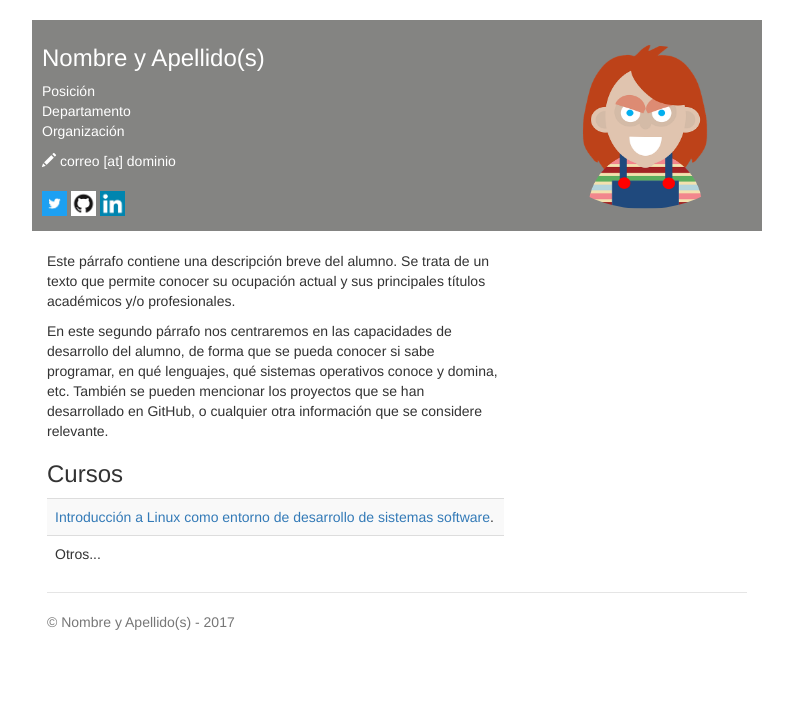
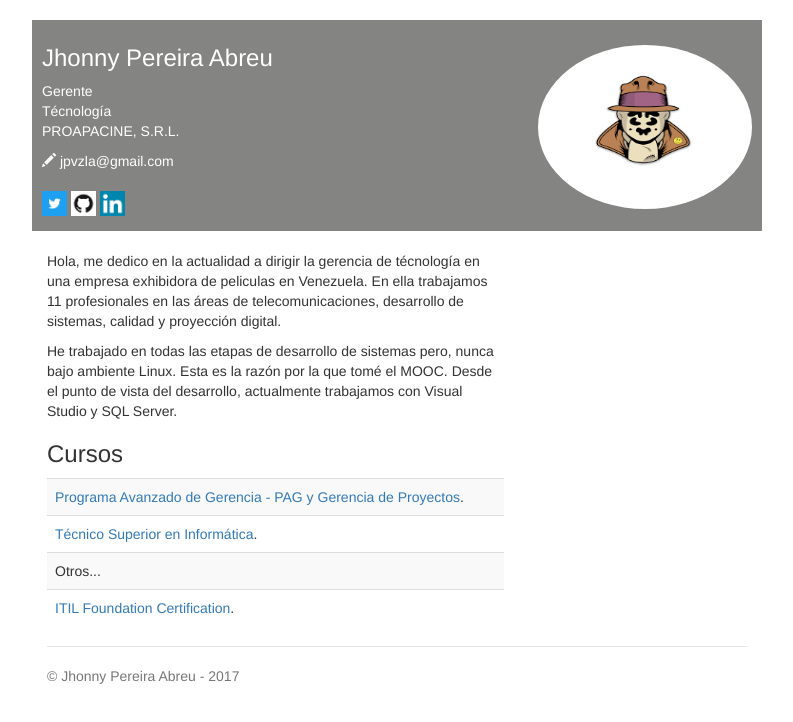
Before and after one commit to jpvzla/jpvzla.github.io, a plain HTML site: page index.html in a window 1280 px wide. Shown: the whole page, without its empty margins (243-1036 px from the left). Drawn offline with nearby package versions, Linux system fonts and the light colour scheme.

Commit message:
Tercera versión de mi sitio Web

```diff
--- a/index.html
+++ b/index.html
@@ -8,7 +8,7 @@
     <meta name="author" content="Nombre y Apellido(s)">
 
     <!--Sustituir por los datos del alumno-->
-    <title>Nombre y Apellido(s)</title>
+    <title>Jhonny Pereira Abreu</title>
 
     <link href="css/bootstrap.min.css" rel="stylesheet">
     <link href="css/style.css" rel="stylesheet">
@@ -17,45 +17,51 @@
   <body>
     <div class="container header-bar">
       <!--Sustituir por los datos del alumno-->
-      <h3>Nombre y Apellido(s) <span><img style="width: 214px; height: 164px;" class='img-circle' alt="Nombre y Apellido(s)" src="img/foto.png" align="right"></span></h3>
+      <h3>Jhonny Pereira Abreu<span><img style="width: 214px; height: 164px;" class='img-circle' alt="Nombre y Apellido(s)" src="img/images.png" align="right"></span></h3>
       <p>
         <!--Sustituir por los datos del alumno-->
-        Posición<br>
-        Departamento<br>
-        Organización
+        Gerente<br>
+        Técnología<br>
+        PROAPACINE, S.R.L.
       </p>
       <address>
         <!--Sustituir por los datos del alumno-->
-        <span class='glyphicon glyphicon-pencil'></span> correo [at] dominio <br>
+        <span class='glyphicon glyphicon-pencil'></span> jpvzla@gmail.com <br>
       </address>
 
       <!--Sustituir por los datos del alumno-->
-      <p><a href="http://twitter.com/usuario" target="blank"><img src="img/twitter-icon.jpg" width=25></a>
+      <p><a href="http://twitter.com/jpvzla" target="blank"><img src="img/twitter-icon.jpg" width=25></a>
       <!--Sustituir por los datos del alumno-->
-      <a href="http://github.com/usuario" target="blank"><img src="img/github-icon.png" width=25></a>
+      <a href="http://github.com/jpvzla" target="blank"><img src="img/github-icon.png" width=25></a>
       <!--Sustituir por los datos del alumno-->
-      <a href="https://es.linkedin.com/in/usuario" target="blank"><img src="img/linkedin-icon.png" width=25></a>
+      <a href="https://es.linkedin.com/in/jpvzla" target="blank"><img src="img/linkedin-icon.png" width=25></a>
     </div>
 
     <div class="container">
       <div class='row'>
         <div class='col-sm-8'>
           <br>
-          <p>Este párrafo contiene una descripción breve del alumno. Se trata de un texto que permite conocer su ocupación actual y sus principales títulos académicos y/o profesionales.  </p>
+          <p>Hola, me dedico en la actualidad a dirigir la gerencia de técnología en una empresa exhibidora de peliculas en Venezuela. En ella trabajamos 11 profesionales en las áreas de telecomunicaciones,  desarrollo de sistemas, calidad y proyección digital.</p>
 
-          <p>En este segundo párrafo nos centraremos en las capacidades de desarrollo del alumno, de forma que se pueda conocer si sabe programar, en qué lenguajes, qué sistemas operativos conoce y domina, etc. También se pueden mencionar los proyectos que se han desarrollado en GitHub, o cualquier otra información que se considere relevante.</p>
+          <p>He trabajado en todas las etapas de desarrollo de sistemas pero, nunca bajo ambiente Linux. Esta es la razón por la que tomé el MOOC.
+
+          Desde el punto de vista del desarrollo, actualmente trabajamos con Visual Studio y SQL Server.</p>
 
           <h3>Cursos</h3>
           <table class='table table-striped'>
-            <tr><td><a href="https://www.miriadax.net" target="blank">Introducción a Linux como entorno de desarrollo de sistemas software</a>.</td></tr>
+            <tr><td><a href="http://www.iesa.edu.ve/cursos-y-programas/programas" target="blank">Programa Avanzado de Gerencia - PAG y Gerencia de Proyectos</a>.</td></tr>
+            <tr><td><a href="https://www.iutfrp.edu.ve/" target="blank">Técnico Superior en Informática</a>.</td></tr>
+
+
             <tr><td>Otros...</td></tr>
+            <tr><td><a href="https://www.axelos.com/certifications/itil-certifications/itil-foundation-level" target="blank">ITIL Foundation Certification</a>.</td></tr>
           </table>
         </div>
       </div>
 
       <footer class="footer">
         <!--Sustituir por los datos del alumno-->
-        <p>&copy; Nombre y Apellido(s) - 2017</p>
+        <p>&copy; Jhonny Pereira Abreu - 2017</p>
       </footer>
 
     </div>
```
Also changed, not shown: img/Rorschach.png (added), img/images.jpeg (added), img/images.png (added), img/index.jpeg (added).
